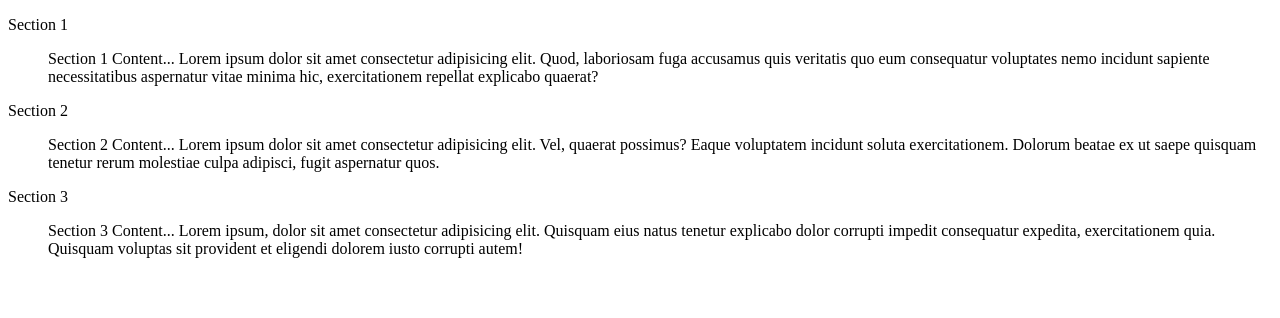
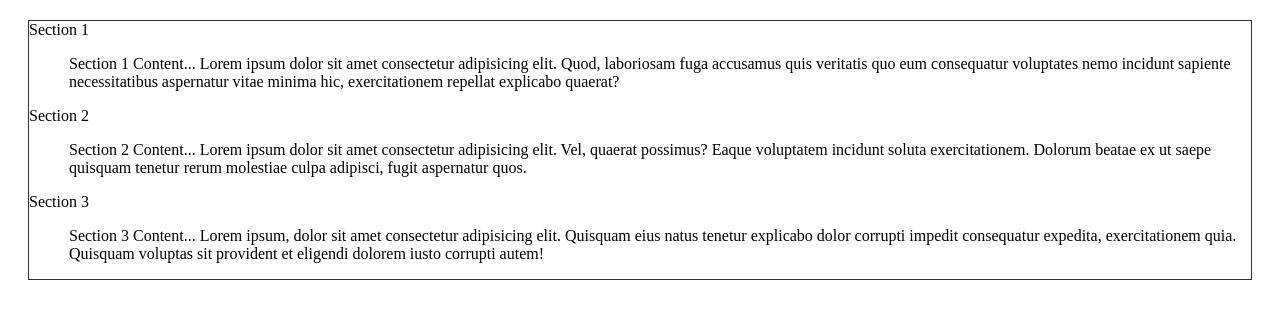
Before and after one commit to maz-e/accordion-vanillajs-workshop, a plain HTML site: page index.html in a window 1280 px wide. Drawn offline with Linux system fonts and the light colour scheme.

Commit message:
style: add sass files and initial styles

```diff
--- a/index.html
+++ b/index.html
@@ -5,6 +5,7 @@
     <meta name="viewport" content="width=device-width, initial-scale=1.0">
     <meta http-equiv="X-UA-Compatible" content="ie=edge">
     <title>Document</title>
+    <link rel="stylesheet" href="index.css">
 </head>
 <body>
     <dl class="Accordion">
--- /dev/null
+++ b/style/index.sass
@@ -0,0 +1,3 @@
+.Accordion
+    border: 1px solid #333333
+    margin: 20px
```
Also changed, not shown: index.css, 1 other file.
